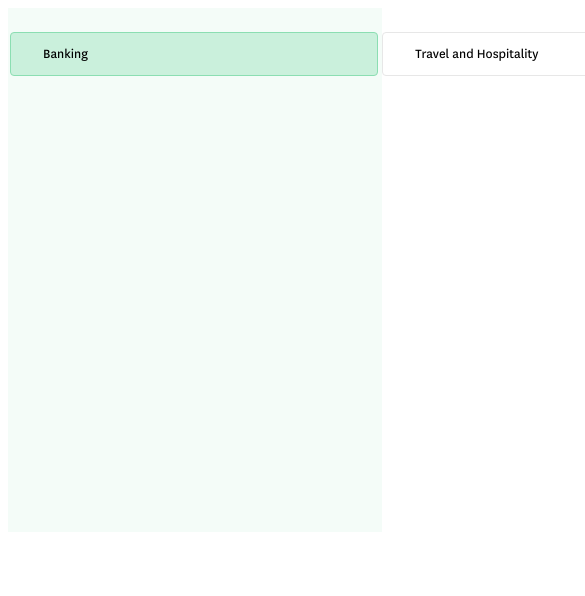
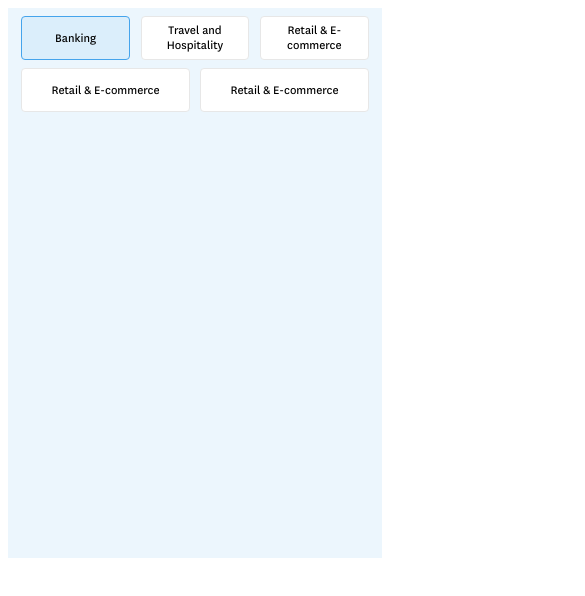
Before and after one commit to tarun-rao/web-chatbot-content, a plain HTML site: page index.html in a window 390 px wide. Shown: the top 596 px of the page, 585 px wide, since content can reach past the window. Drawn offline with nearby package versions, Linux system fonts and the light colour scheme.

Commit message:
fixed styles for bot version

```diff
--- a/index.html
+++ b/index.html
@@ -11,91 +11,99 @@
       .master-container {
         display: flex;
         flex-direction: column;
+        width: 100%;
         font-family: National-Book, Helvetica, sans-serif;
-        background-color: #f4fcf8;
+        background-color: rgba(69, 164, 236, 0.1);
         padding-top: 20px;
-        width: 100%;
+        box-sizing: border-box;
+        align-items: center;
       }
       .bot-space {
         display: flex;
-        margin: auto;
+        width: 100%;
+        padding: 0 20px;
+        box-sizing: border-box;
       }
-      .header-1 {
-        height: 70px;
-        font-size: 30px;
-        font-weight: 600;
-      }
-
       .button-group {
         display: flex;
+        flex: 1 0 26%;
         flex-direction: column;
-        border: none !important;
-        margin-right: 40px;
-        margin-top: 0;
+        width: 50%;
+        padding: 0 20px;
+        box-sizing: border-box;
       }
-
+      .bot-container {
+        display: flex;
+        flex: 1 0 auto;
+        padding: 0 20px;
+        box-sizing: border-box;
+        justify-content: right;
+      }
+      .button-wrap {
+        max-width: 400px;
+      }
       .button {
+        width: 100%;
+        height: 44px;
+        margin-bottom: 8px;
+        padding: 2px 32px;
+        cursor: pointer;
+        font-family: National-Book, Helvetica, sans-serif;
+        font-size: 14px;
+        text-align: left;
         background-color: #ffffff;
+        color: black;
         border: 1px solid #e7e7e7;
-        color: black;
-        padding: 2px 32px;
-        text-align: left;
-        display: inline-block;
-        font-size: 14px;
-        margin: 4px 2px;
-        cursor: pointer;
-        width: 400px;
-        height: 44px;
         border-radius: 4px;
-        font-family: National-Book, Helvetica, sans-serif;
       }
-
       .button[aria-selected="true"] {
-        background-color: #caf0dc;
-        border: 1px solid #8bdeb2;
+        background-color: rgba(69, 164, 236, 0.1);
+        border: 1px solid rgb(69, 164, 236);
       }
 
       #bot-iframe {
         height: 500px;
-        width: 421px;
+        width: 100%;
+        max-width: 400px;
         border: none !important;
         font-family: National-Book, Helvetica, sans-serif;
       }
-
       .shadow-box {
         box-shadow: none !important;
       }
 
-      .chat-container {
-        width: 100% !important;
+      @media only screen and (max-width: 767px) {
+        .master-container {
+          padding-top: 8px;
         }
-
-      .button-1 {
-        background-color: #ffffff;
-        border: 1px solid #e7e7e7;
-        color: black;
-        padding: 14px 32px;
-        text-align: left;
-        display: inline-block;
-        font-size: 14px;
-        margin: 4px 2px;
-        cursor: pointer;
-        border-radius: 4px;
-        text-decoration: none;
+        .bot-space {
+          padding: 0 8px;
+          flex-direction: column;
         }
-
-      a.button {
-        -webkit-appearance: button;
-        -moz-appearance: button;
-        appearance: button;
-
-        text-decoration: none;
-        color: initial;
-        width: 400px;
+        .bot-container {
+          padding: 0 5px;
         }
-      @media only screen and (max-width: 600px) {
+        #bot-iframe {
+          height: 438px;
+          margin: 0 auto;
+        }
         .button-group {
+          width: 100%;
+          flex: 1 0 100%;
           flex-direction: row;
+          flex-wrap: wrap;
+          padding: 0;
+          justify-content: space-evenly;
+        }
+        .button-wrap {
+          width: 30%;
+          flex: 1 0 30%;
+          margin: 0 1.5%;
+        }
+        .button {
+          padding: 0 8px;
+          text-align: center;
+          font-size: 0.8em;
         }
       }
     </style>
@@ -104,41 +112,57 @@
     <div class="master-container">
       <div class="bot-space">
         <div class="button-group">
+          <div class="button-wrap">
             <button
               class="button selected"
               id="banking"
-            tabindex="1"
+              tabindex="0"
               role="tab"
               aria-selected="true"
-            onclick="loadBot(this)"
-          >
+              onclick="loadBot(this)">
               Banking
             </button>
+          </div>
+          <div class="button-wrap">
             <button
               class="button"
               id="travel"
-            tabindex="2"
+              tabindex="0"
               role="tab"
-            onclick="loadBot(this)"
-          >
+              onclick="loadBot(this)">
               Travel and Hospitality
             </button>
+          </div>
+          <div class="button-wrap">
             <button
               class="button"
               id="ecomm"
-            tabindex="3"
+              tabindex="0"
               role="tab"
-            onclick="loadBot(this)"
-          >
+              onclick="loadBot(this)">
               Retail & E-commerce
             </button>
-          <a
-            href="http://freshdesk.com/signup"
-            tabindex="4"
+          </div>
+          <div class="button-wrap">
+            <button
+              class="button"
+              id="ecomm"
+              tabindex="0"
               role="tab"
-            class="button-1"
-            >Build your own custom bot</a
-          >
+              onclick="loadBot(this)">
+              Retail & E-commerce
+            </button>
+          </div>
+          <div class="button-wrap">
+            <button
+              class="button"
+              id="ecomm"
+              tabindex="0"
+              role="tab"
+              onclick="loadBot(this)">
+              Retail & E-commerce
+            </button>
+          </div>
         </div>
         <div class="bot-container">
           <iframe id="bot-iframe"></iframe>
```
Lines whose indentation alone changed are shown as unchanged.
